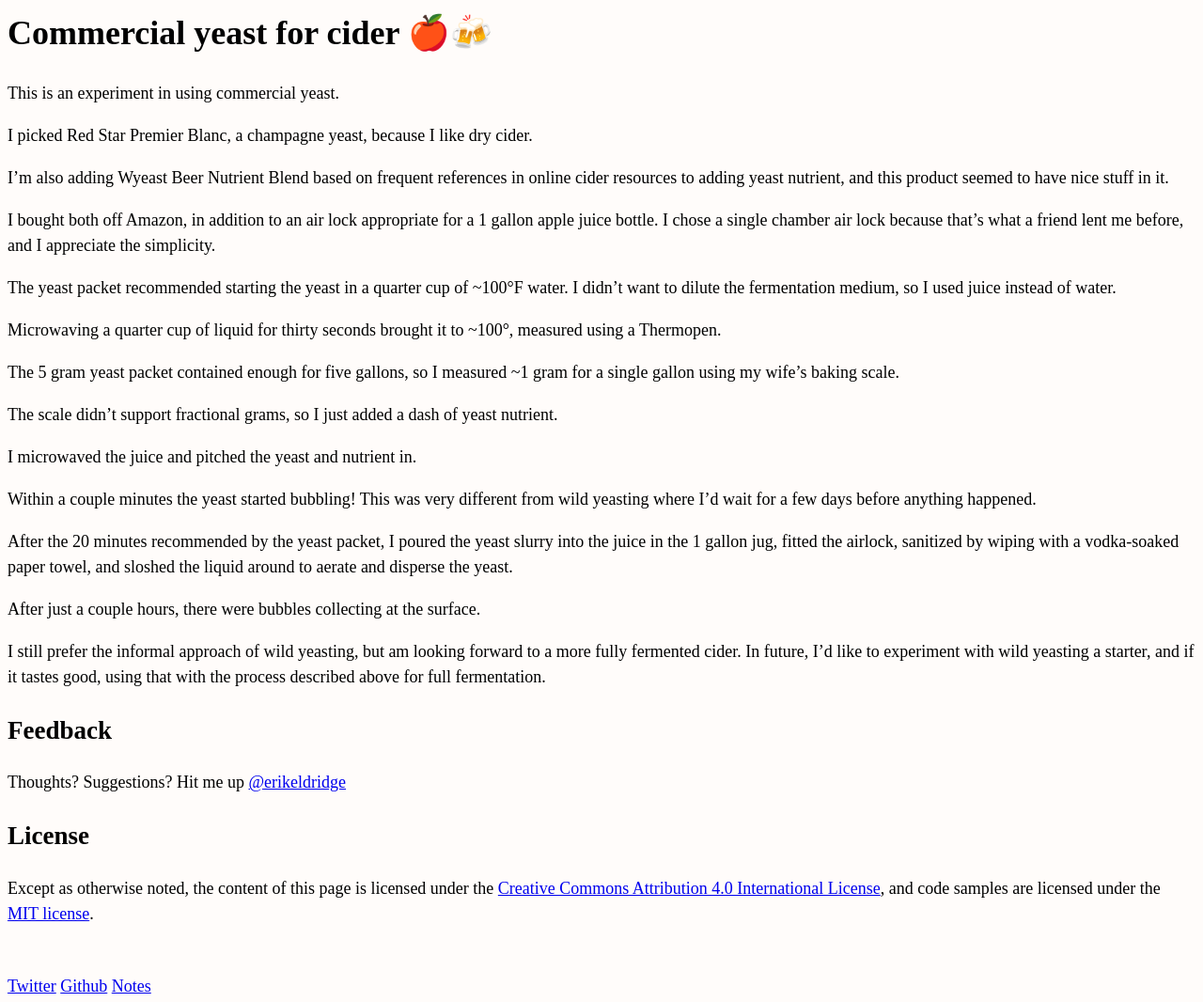
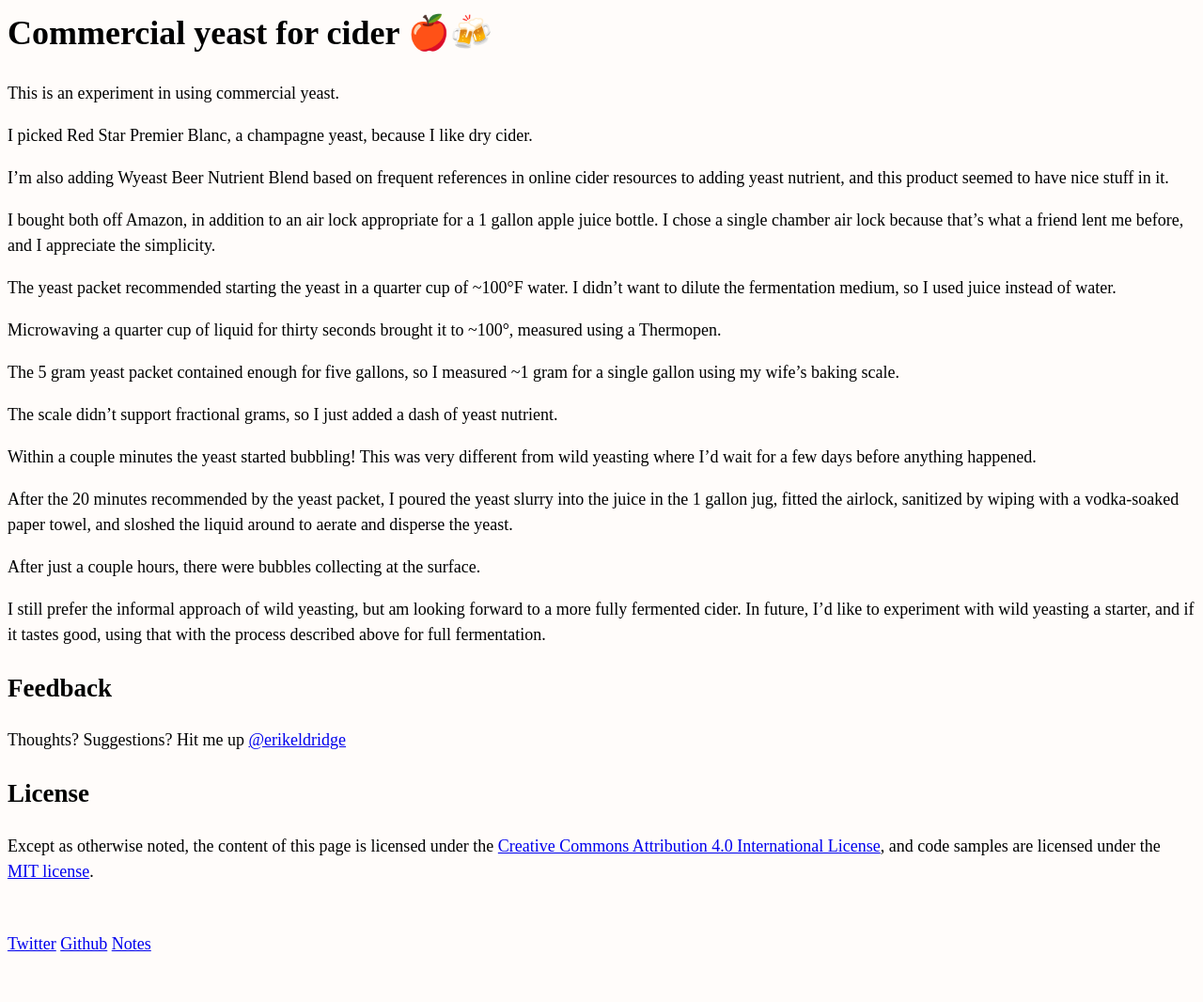
Before and after one commit to erikeldridge/erikeldridge.github.com, a Jekyll site: the page built from _posts/2018-07-28-commercial-yeast.md, in a window 1280 px wide. Shown: the whole page at 94% size. Built offline with Jekyll 4.4.1, drawn with Linux system fonts in a browser that asks for light colours; nearby versions of some CDN libraries; after the commit the page ends 1021 px from its top, so only the background shows below that.

Commit message:
Update from Forestry.io - Updated 2018-07-28-commercial-yeast.md

```diff
--- a/_posts/2018-07-28-commercial-yeast.md
+++ b/_posts/2018-07-28-commercial-yeast.md
@@ -25,8 +25,6 @@ The 5 gram yeast packet contained enough for five gallons, so I measured \~1 gra
 
 The scale didn't support fractional grams, so I just added a dash of yeast nutrient.
 
-I microwaved the juice and pitched the yeast and nutrient in.
-
 Within a couple minutes the yeast started bubbling! This was very different from wild yeasting where I'd wait for a few days before anything happened.
 
 After the 20 minutes recommended by the yeast packet, I poured the yeast slurry into the juice in the 1 gallon jug, fitted the airlock, sanitized by wiping with a vodka-soaked paper towel, and sloshed the liquid around to aerate and disperse the yeast.
```
